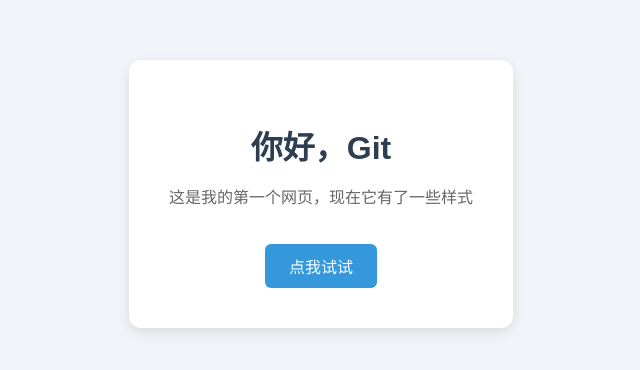
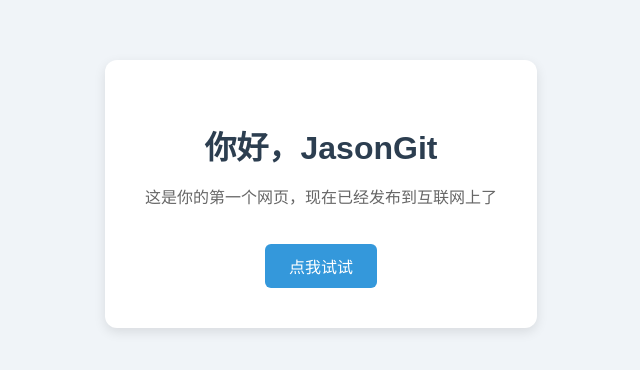
Before and after one commit to 3ZEROS12/libo, a plain HTML site: page index.html in a window 1280 px wide. Shown: the part 206-576 px from the top of the page, without its empty margins (319-959 px from the left). Drawn offline with Linux system fonts and the light colour scheme.

Commit message:
changed some decription

```diff
--- a/index.html
+++ b/index.html
@@ -7,8 +7,8 @@
   </head>
   <body>
     <div class="card">
-      <h1>你好，Git</h1>
-      <p id="msg">这是我的第一个网页，现在它有了一些样式</p>
+      <h1>你好，JasonGit</h1>
+      <p id="msg">这是你的第一个网页，现在已经发布到互联网上了</p>
       <button onclick="changeText()">点我试试</button>
     </div>
     <script src="./script.js"></script>
```
